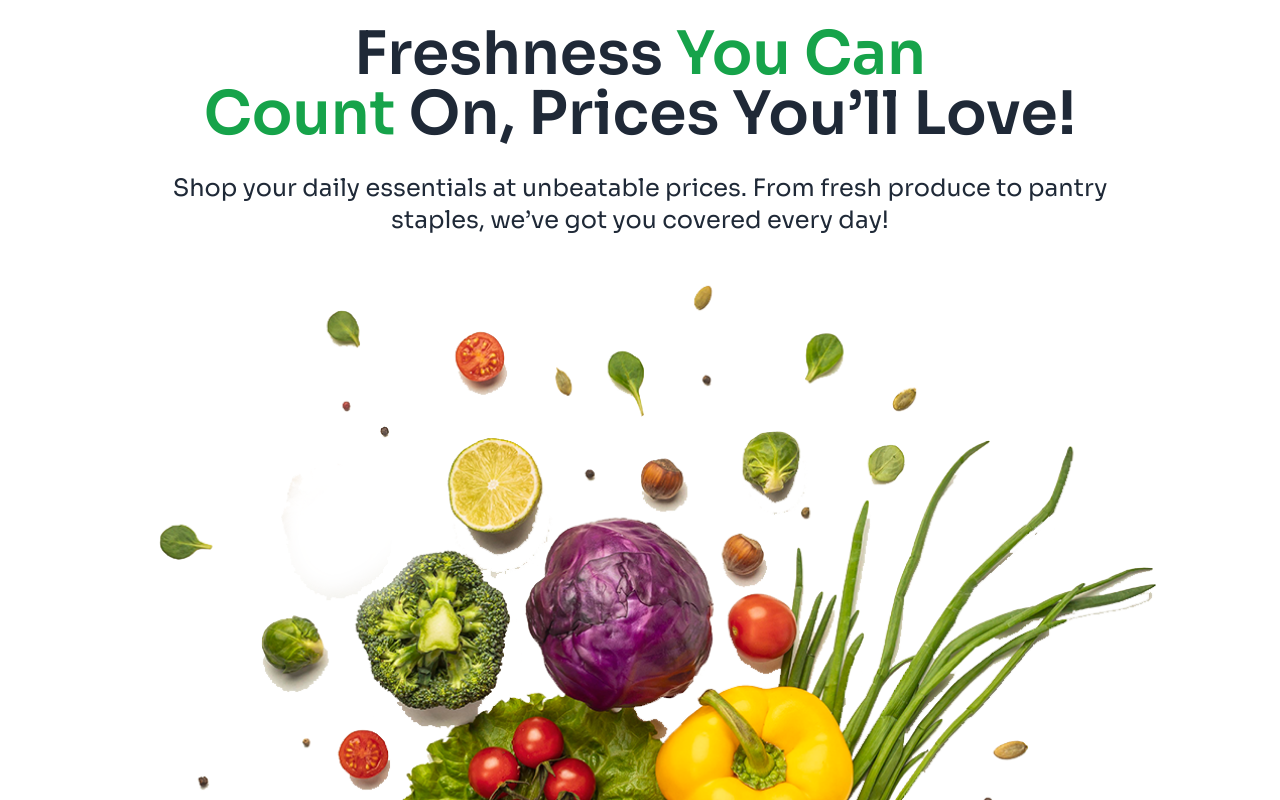
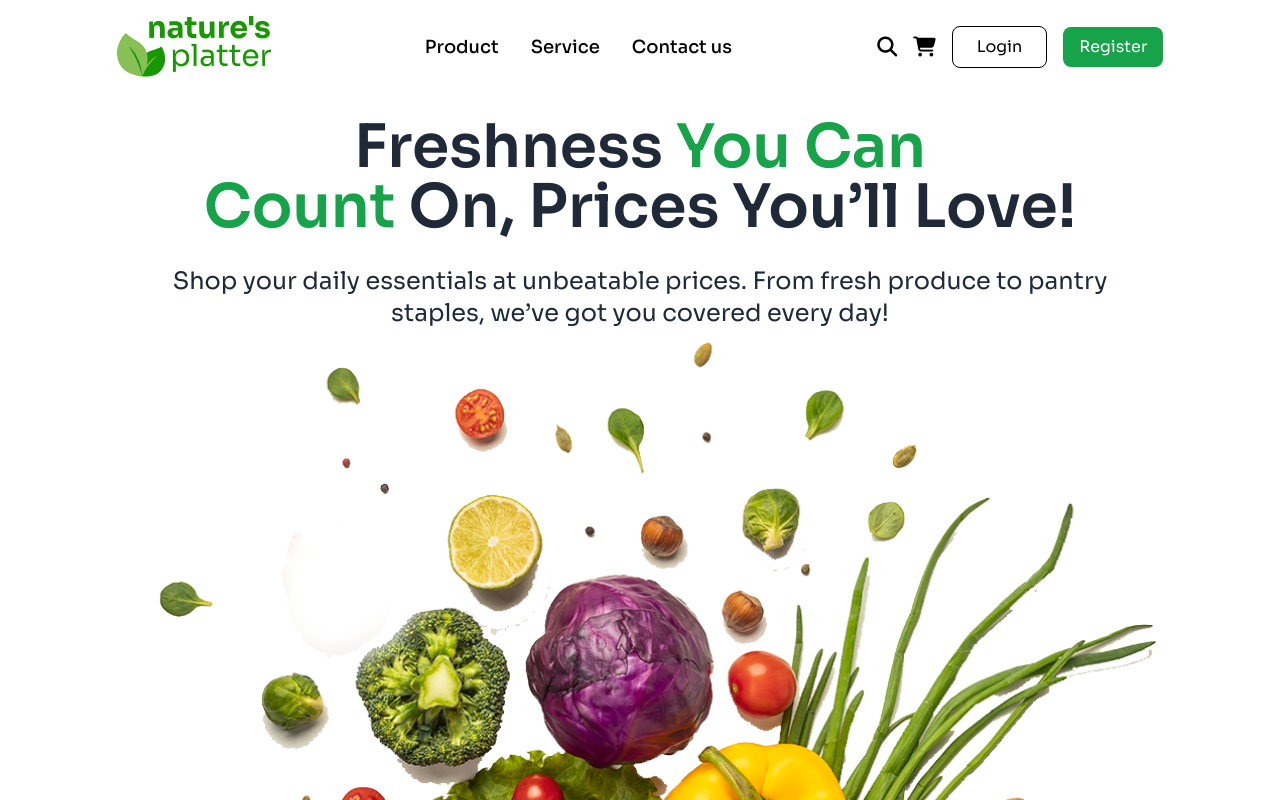
Before and after one commit to Belayet731/fresh-vegetable, a plain HTML site: page index.html in a window 1280 px wide. Shown: the top 800 px of the page. Drawn offline with nearby package versions, Linux system fonts and the light colour scheme.

Commit message:
banner updated

```diff
--- a/index.html
+++ b/index.html
@@ -6,6 +6,7 @@
   <title>Fresh Vegetable</title>
   <link href="https://cdn.jsdelivr.net/npm/daisyui@4.12.23/dist/full.min.css" rel="stylesheet" type="text/css" />
   <script src="https://cdn.tailwindcss.com"></script>
+  <link rel="stylesheet" href="https://cdnjs.cloudflare.com/ajax/libs/font-awesome/6.4.2/css/all.min.css">
   <link rel="preconnect" href="https://fonts.googleapis.com">
 <link rel="preconnect" href="https://fonts.gstatic.com" crossorigin>
 <link href="https://fonts.googleapis.com/css2?family=Sora:wght@100..800&display=swap" rel="stylesheet">
@@ -15,19 +16,40 @@
   font-optical-sizing: auto;
   font-weight: <weight>;
   font-style: normal;
-
 }
 </style>
 </head>
 <body class="font-sora">
   <header class="bg-[#FFFFFF] justify-self-center">
     <!-- navbar start -->
-    <nav>
-    </nav>
+
+    <nav class="flex items-center justify-between bg-white p-4 text-black">
+      <!-- Left Side: Logo -->
+      <div class="flex items-center">
+          <img src="images/logo-header.png" alt="Logo" class="h-154 w-61 mr-2">
+      </div>
+
+      <!-- Middle: Menu Items -->
+      <ul class="hidden md:flex space-x-8 text-lg font-medium">
+          <li><a href="#" class="hover:text-gray-400">Product</a></li>
+          <li><a href="#" class="hover:text-gray-400">Service</a></li>
+          <li><a href="#" class="hover:text-gray-400">Contact us</a></li>
+      </ul>
+
+      <div class="flex items-center gap-4">
+          <!-- Icons -->
+          <i class="fas fa-search text-xl fill-none stroke-black border-spacing-7 cursor-pointer hover:text-blue-300"></i>
+          <i class="fas fa-shopping-cart text-xl cursor-pointer hover:text-blue-300"></i>
+
+          <!-- Buttons -->
+          <button class= "px-6 py-2 rounded-lg border outline-green-100">Login</button>
+          <button class="bg-green-600 px-4 py-2 rounded-lg hover:bg-green-400 text-white">Register</button>
+      </div>
+  </nav>
     <!-- banner start -->
-    <div class="md:items-center p-6 space-y-9">
+    <div class="md:items-center p-6 space-y-0">
       <div class="space-y-7">
-        <h1 class="text-6xl text-center font-semibold">Freshness <span class="text-green-600" >You Can <br> Count</span> On, Prices You’ll Love!</h1>
+        <h1 class="text-6xl text-center font-semibold">Freshness <span class="text-green-600">You Can <br> Count</span> On, Prices You’ll Love!</h1>
         <p class="text-2xl text-center">Shop your daily essentials at unbeatable prices. From fresh produce to pantry <br> staples, we’ve got you covered every day!</p>
 
       </div>
```
